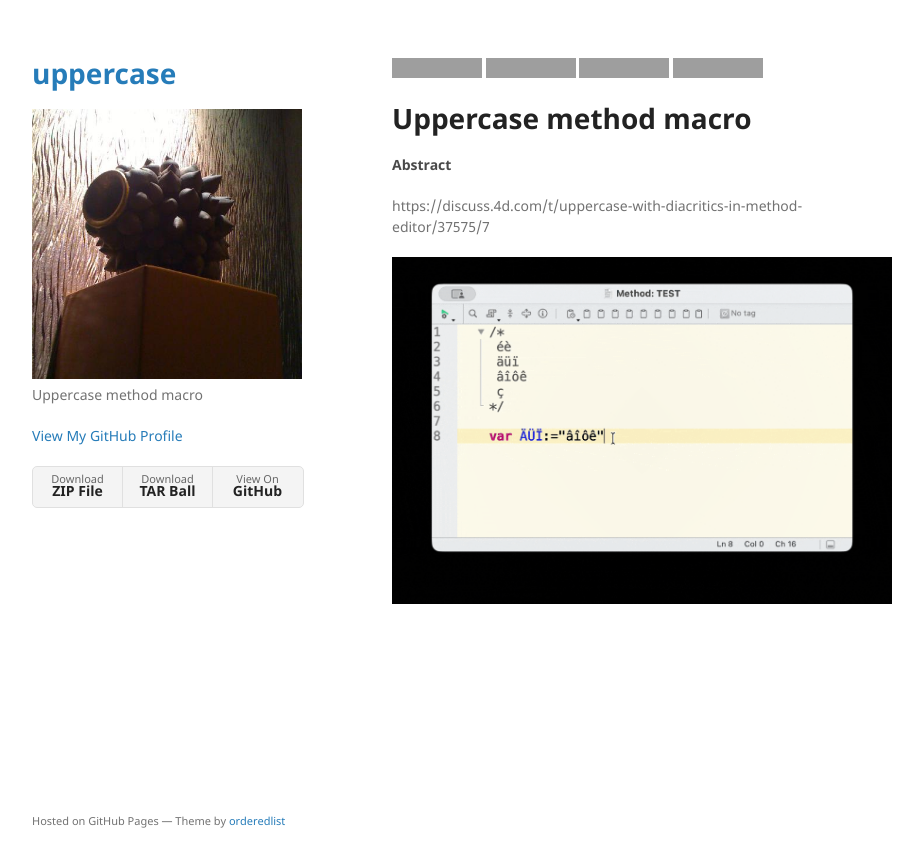
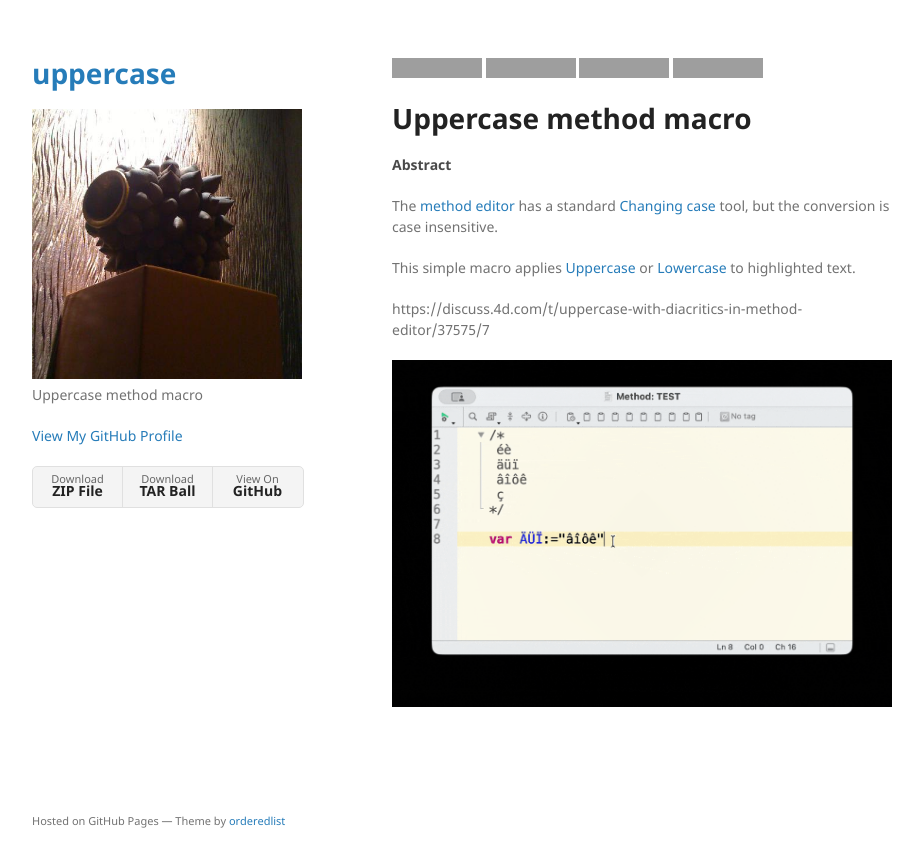
Before and after one commit to miyako/uppercase, a Jekyll site: the page built from index.md, in a window 1280 px wide. Shown: the top 867 px of the page, without its empty margins (178-1101 px from the left). Built offline with Jekyll 4.4.1, drawn with Linux system fonts in a browser that asks for light colours; grey boxes are pictures that could not be loaded.

Commit message:
Update index.md

```diff
--- a/index.md
+++ b/index.md
@@ -11,6 +11,10 @@ layout: default
 
 #### Abstract
 
+The [method editor](https://developer.4d.com/docs/code-editor/write-class-method) has a standard [Changing case](https://developer.4d.com/docs/code-editor/write-class-method#changing-case) tool, but the conversion is case insensitive.
+
+This simple macro applies [Uppercase](https://developer.4d.com/docs/commands/uppercase) or [Lowercase](https://developer.4d.com/docs/commands/lowercase) to highlighted text.
+
 https://discuss.4d.com/t/uppercase-with-diacritics-in-method-editor/37575/7
 
 ![demo](/assets/demo.gif)
```
